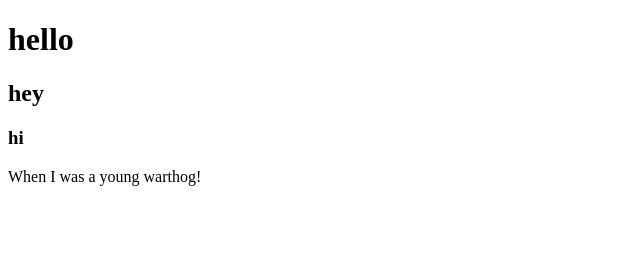
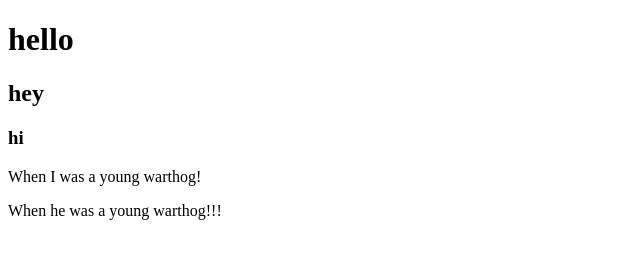
Before and after one commit to butters5789/git-funtown, a plain HTML site: page index.html in a window 1280 px wide. Shown: the whole page, without its empty margins (0-640 px from the left). Drawn offline with Linux system fonts and the light colour scheme.

Commit message:
added another wartholg line

```diff
--- a/index.html
+++ b/index.html
@@ -9,5 +9,6 @@
   <h2>hey</h2>
   <h3>hi</h3>
   <p>When I was a young warthog!</p>
+  <p>When he was a young warthog!!!</p>
 </body>
 </html>
```
